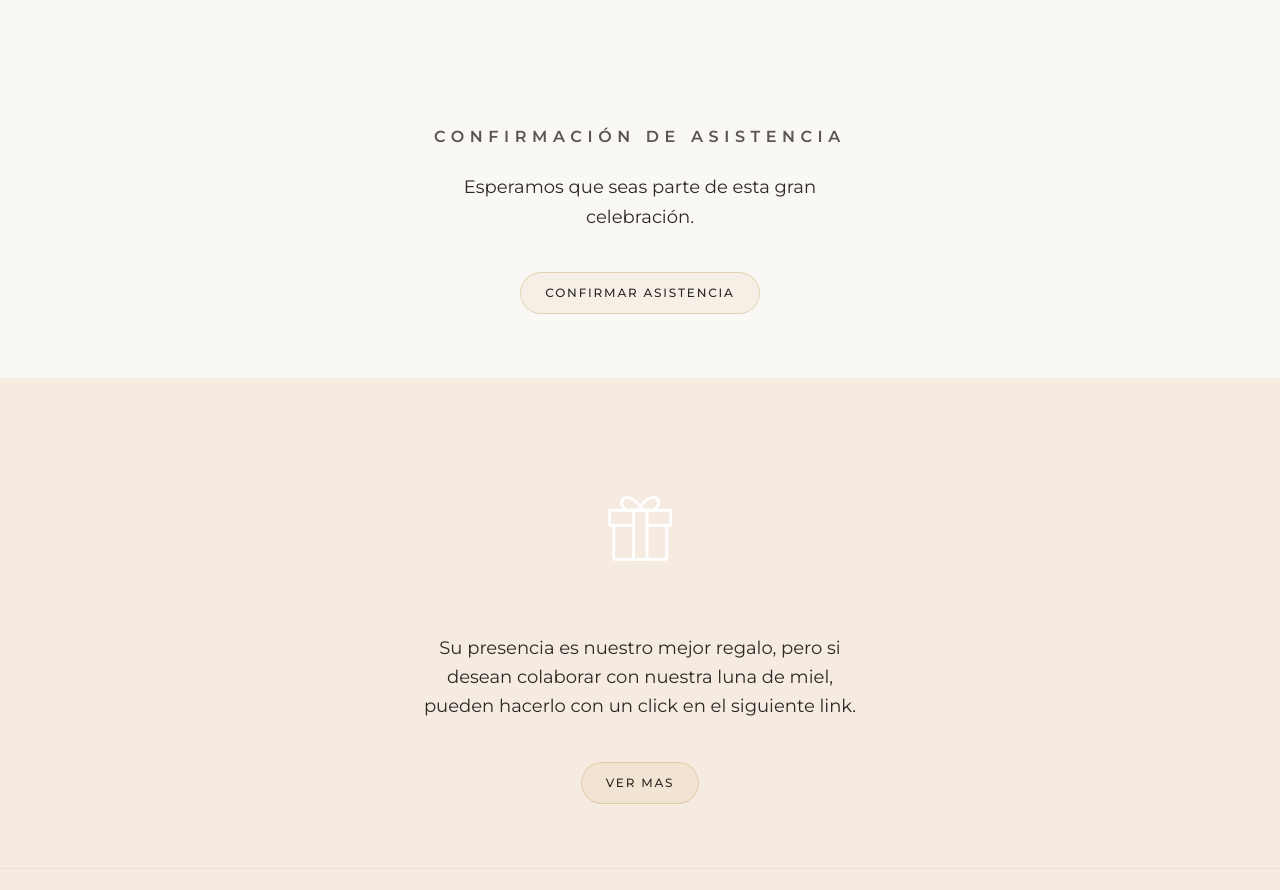
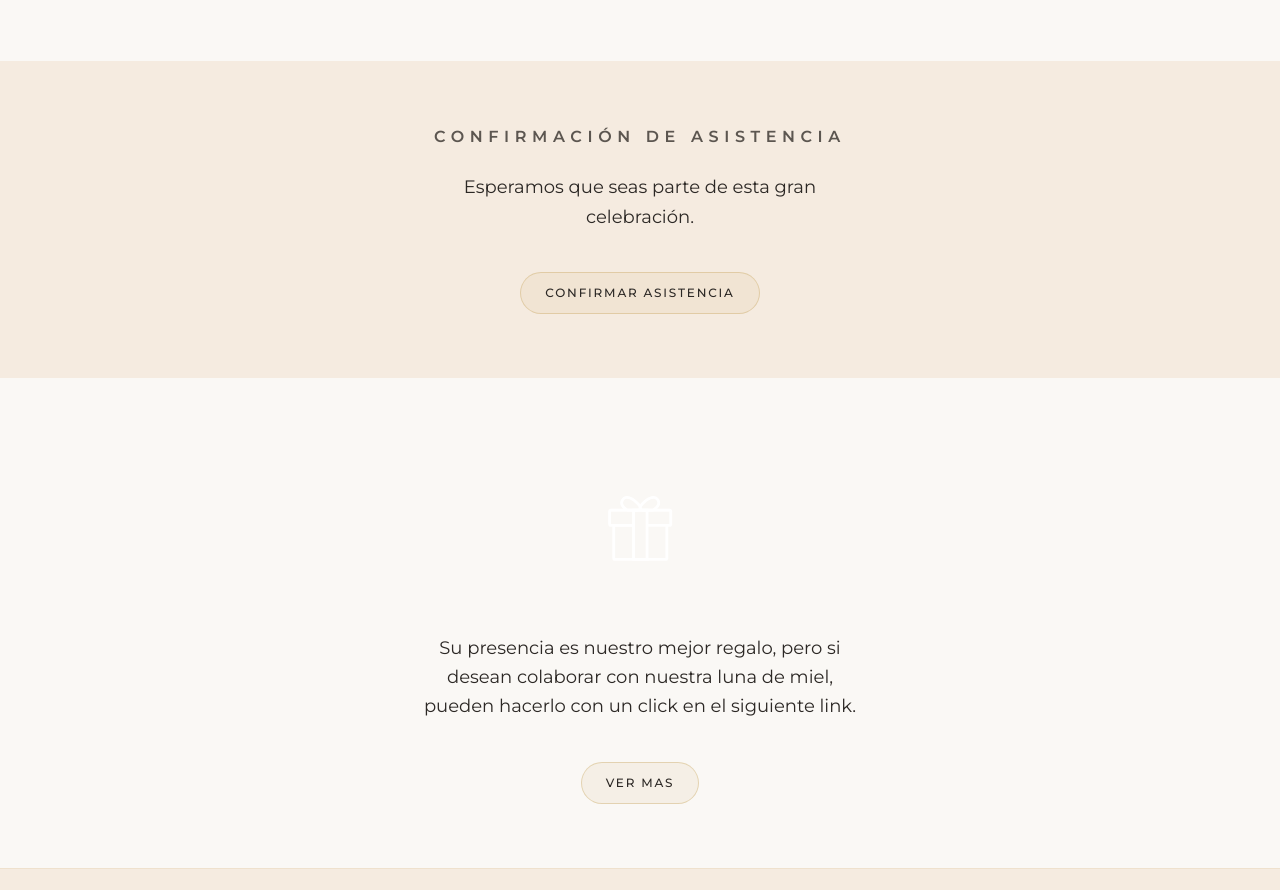
Before and after one commit to cjespelet/wedding-app, an Astro site in the folder wedding-lp/: page / in a window 1280 px wide. Shown: the part 1402-2292 px from the top of the page. Built offline with nearby package versions, Linux system fonts and the light colour scheme; Astro itself is replaced by a stand-in of ours; a web font is replaced by a local one.

Commit message:
Swap RSVP and gifts backgrounds to keep alternating sections.
Co-authored-by: Cursor <cursoragent@cursor.com>

```diff
--- a/wedding-lp/src/components/ConfirmacionSection.astro
+++ b/wedding-lp/src/components/ConfirmacionSection.astro
@@ -11,7 +11,7 @@ const { confirmacion } = data;
 
 <section
   id="confirmacion"
-  class="section-stack section-padding bg-ivory text-center dark:bg-[#1a1816]"
+  class="section-stack section-padding bg-champagne text-center dark:bg-[#2a2622]"
   aria-labelledby="confirmacion-title"
 >
   <div class="mx-auto max-w-lg">
--- a/wedding-lp/src/components/RegaloSection.astro
+++ b/wedding-lp/src/components/RegaloSection.astro
@@ -14,7 +14,7 @@ const iconSrc = `${base}${gifts.icon.replace(/^\//, '')}`;
 
 <section
   id="regalo"
-  class="section-stack section-padding bg-champagne text-center dark:bg-[#2a2622]"
+  class="section-stack section-padding bg-ivory text-center dark:bg-[#1a1816]"
   aria-labelledby="regalo-desc"
 >
   <div class="mx-auto max-w-lg">
```
